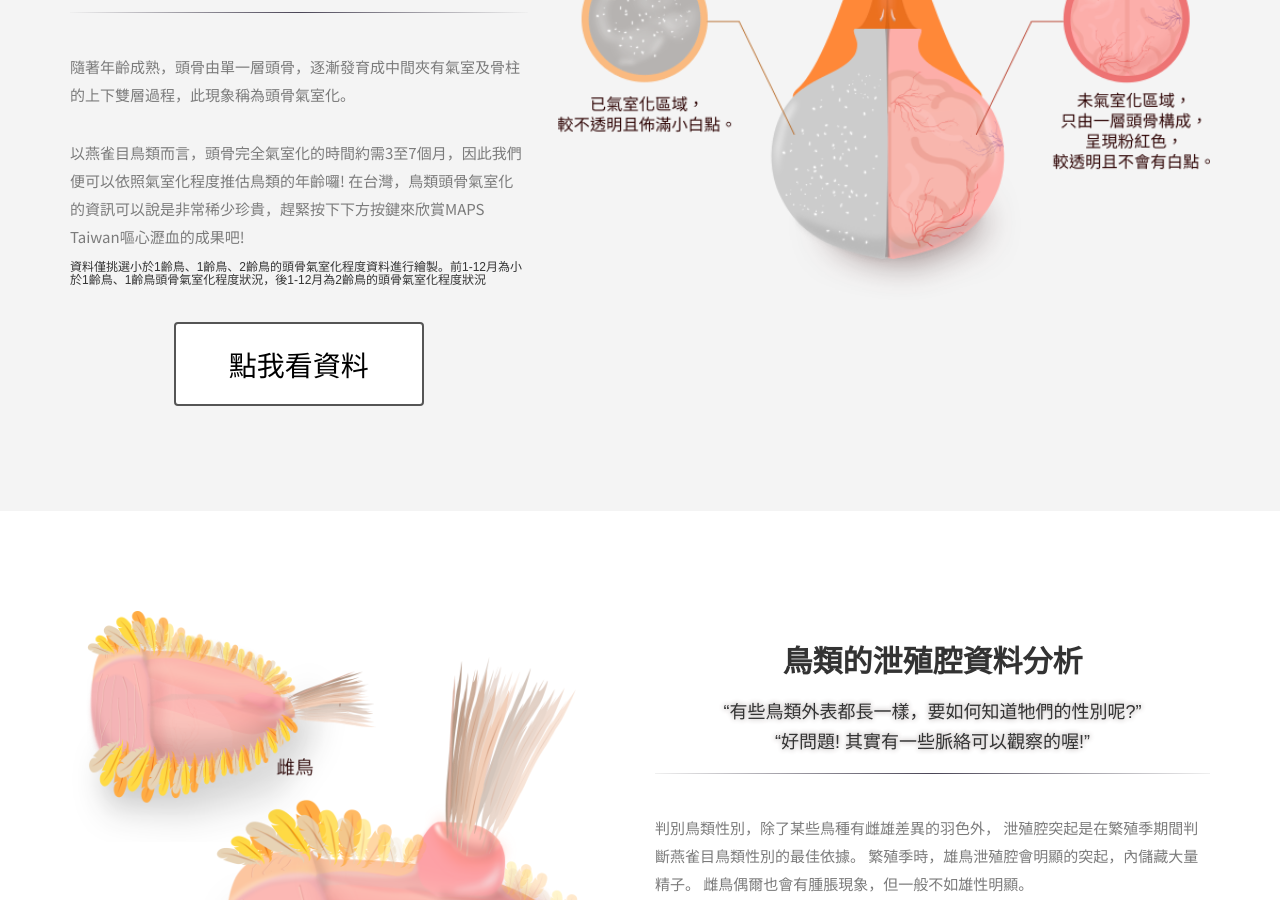
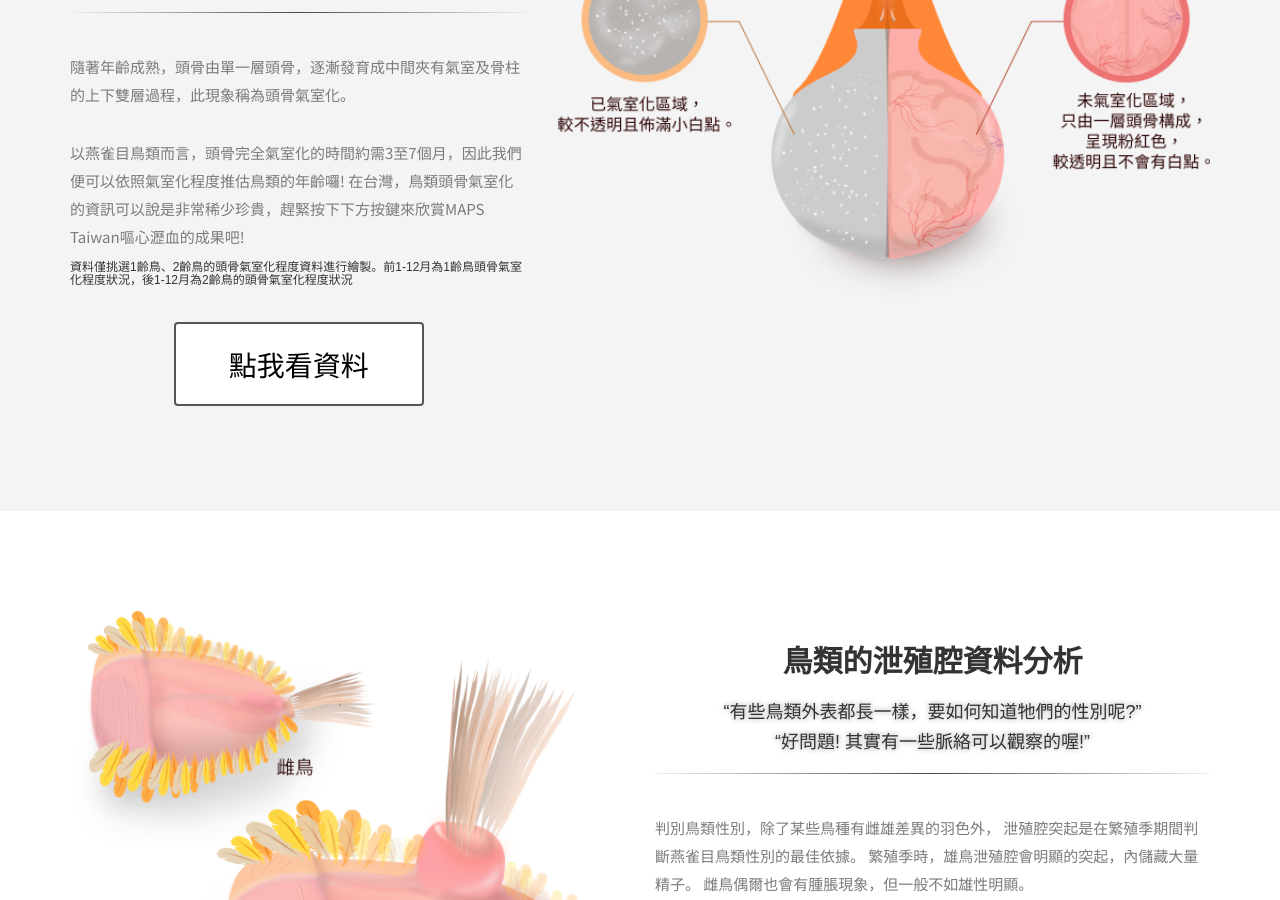
Before and after one commit to farewellXD/MAPS_Taiwan, a Jekyll site: the page built from index.html, in a window 1280 px wide and 900 px high, scrolled down 3062 px. Built offline with Jekyll 4.4.1, drawn with Linux system fonts in a browser that asks for light colours; nearby versions of some CDN libraries; some web fonts are replaced.

Commit message:
Update index.html

```diff
--- a/index.html
+++ b/index.html
@@ -185,7 +185,7 @@ permalink: /
               <p>隨著年齡成熟，頭骨由單一層頭骨，逐漸發育成中間夾有氣室及骨柱的上下雙層過程，此現象稱為頭骨氣室化。</p>
               <p>以燕雀目鳥類而言，頭骨完全氣室化的時間約需3至7個月，因此我們便可以依照氣室化程度推估鳥類的年齡囉!
               在台灣，鳥類頭骨氣室化的資訊可以說是非常稀少珍貴，趕緊按下下方按鍵來欣賞MAPS Taiwan嘔心瀝血的成果吧!</p>
-              <h6>資料僅挑選小於1齡鳥、1齡鳥、2齡鳥的頭骨氣室化程度資料進行繪製。前1-12月為小於1齡鳥、1齡鳥頭骨氣室化程度狀況，後1-12月為2齡鳥的頭骨氣室化程度狀況</h6>
+              <h6>資料僅挑選1齡鳥、2齡鳥的頭骨氣室化程度資料進行繪製。前1-12月為1齡鳥頭骨氣室化程度狀況，後1-12月為2齡鳥的頭骨氣室化程度狀況</h6>
 
             </div>
           <br>
```
